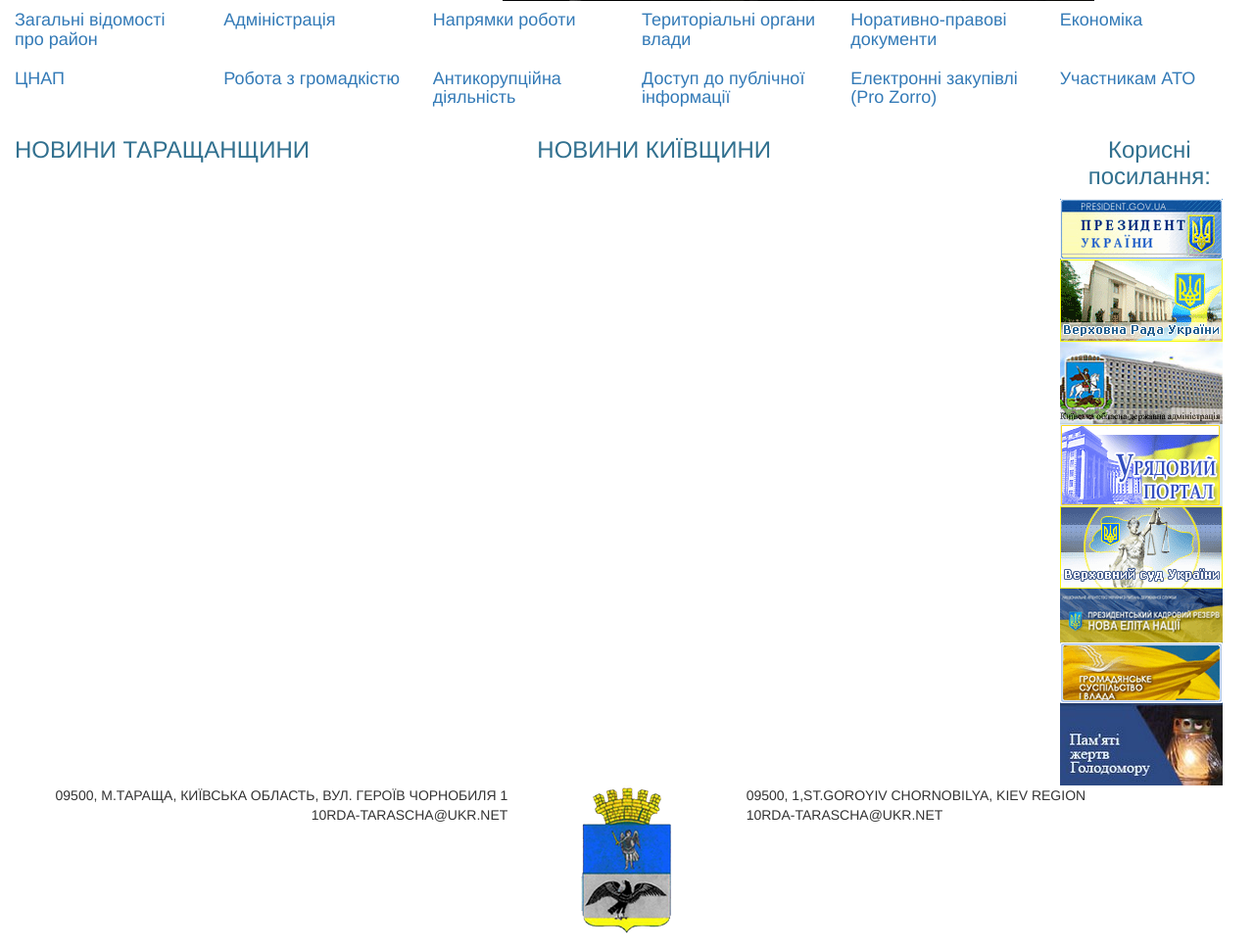
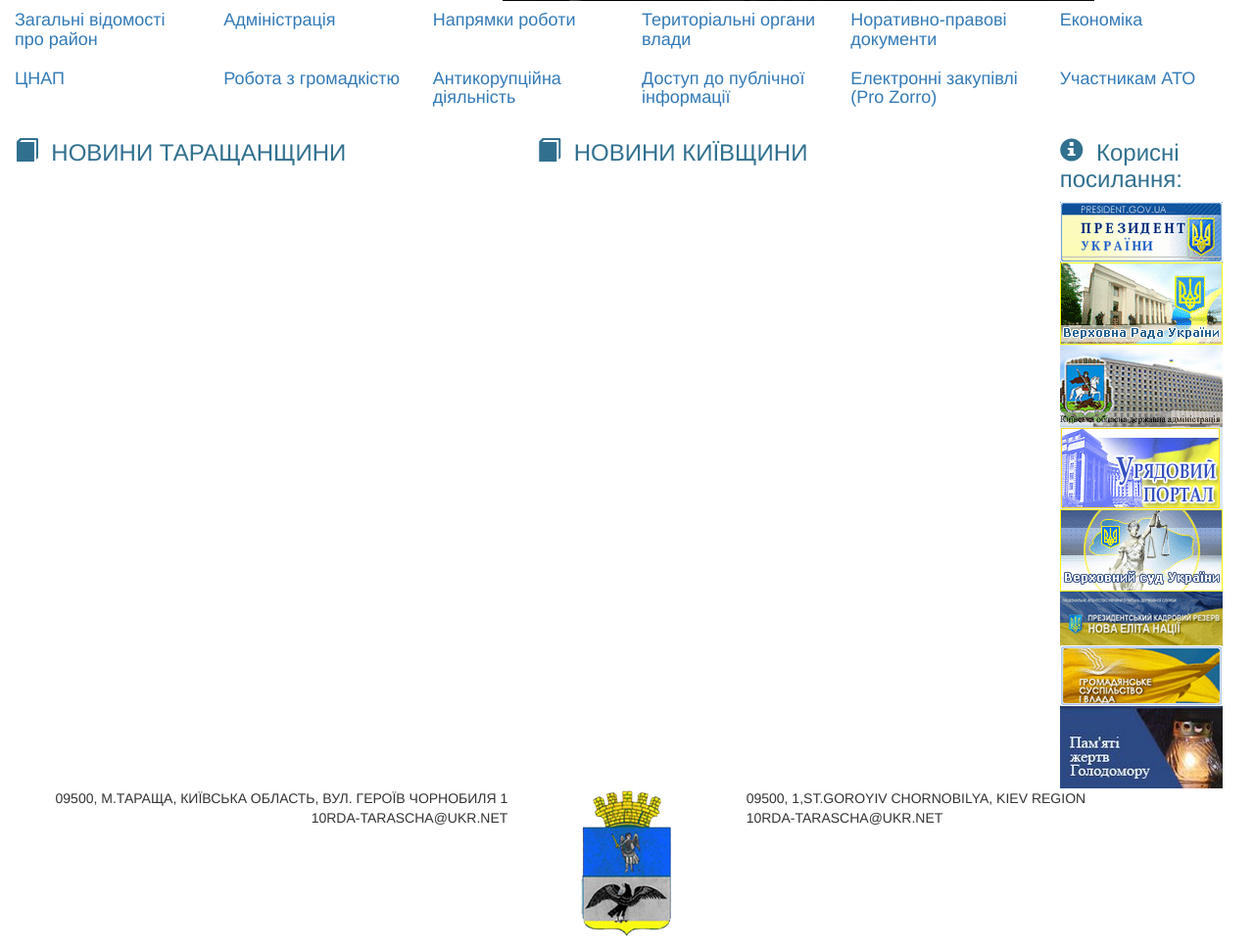
Before and after one commit to AndreyLM/tarascha, a Yii app: template frontend/views/layouts/main2.php in a window 1280 px wide. Shown: the part 795-1764 px from the top of the page at 98% size. Run offline with PHP 8.4 and a stand-in for Yii, Linux system fonts and the light colour scheme; the template is opened without the code that fills it, so the values that code supplies are empty; some libraries are stand-ins or nearby versions.

Commit message:
Headers of articles done

```diff
--- a/frontend/views/layouts/main2.php
+++ b/frontend/views/layouts/main2.php
@@ -403,10 +403,25 @@
 
 <div class="container-fluid main_content">
     <div class="row">
-        <div class="col-sm-5 col-md-5"><h3 class="text-info text-uppercase">Новини Таращанщини</h3></div>
-        <div class="col-sm-4 col-md-5"><h3 class="text-info text-uppercase">Новини Київщини</h3></div>
+        <div class="col-sm-5 col-md-5">
+            <div class="main_header">
+                <h3 class="text-info text-uppercase"><span class="glyphicon glyphicon-book"></span>&nbsp;&nbsp;Новини Таращанщини</h3>
+            </div>
+        </div>
+        <div class="col-sm-4 col-md-5">
+            <div class="main_header">
+                <h3 class="text-info text-uppercase"><span class="glyphicon glyphicon-book"></span>&nbsp;&nbsp;Новини Київщини</h3>
+            </div>
+
+        </div>
         <div class="col-sm-3 col-md-2">
-            <h3 class="text-info text-center">Корисні посилання:</h3>
+            <div class="main_header">
+                <h3 class="text-info text-left">
+                    <span class="glyphicon glyphicon-info-sign"></span>&nbsp;
+                    Корисні посилання:</h3>
+
+            </div>
+            <div class="banners">
                 <img class="img_banner" src="<?= \yii\helpers\Url::to("@web/img/banners/prezident.gif") ?>"/>
                 <img class="img_banner" src="<?= \yii\helpers\Url::to("@web/img/banners/VRU.gif") ?>"/>
                 <img class="img_banner" src="<?= \yii\helpers\Url::to("@web/img/banners/koda.jpg") ?>"/>
@@ -415,6 +430,8 @@
                 <img class="img_banner" src="<?= \yii\helpers\Url::to("@web/img/banners/ban1.gif") ?>"/>
                 <img class="img_banner" src="<?= \yii\helpers\Url::to("@web/img/banners/ecsor2.gif") ?>"/>
                 <img class="img_banner" src="<?= \yii\helpers\Url::to("@web/img/banners/gologomor.jpg") ?>"/>
+            </div>
+
         </div>
     </div>
 </div>
--- a/frontend/web/css/site.css
+++ b/frontend/web/css/site.css
@@ -216,6 +216,9 @@
     font-size: small;
 }
 
+.main_header {
+    border-bottom: solid #9d9d9d 1px;
+}
 .img_banner {
     width: 100%;
     padding-bottom: 5px;
```
Lines whose indentation alone changed are shown as unchanged.
